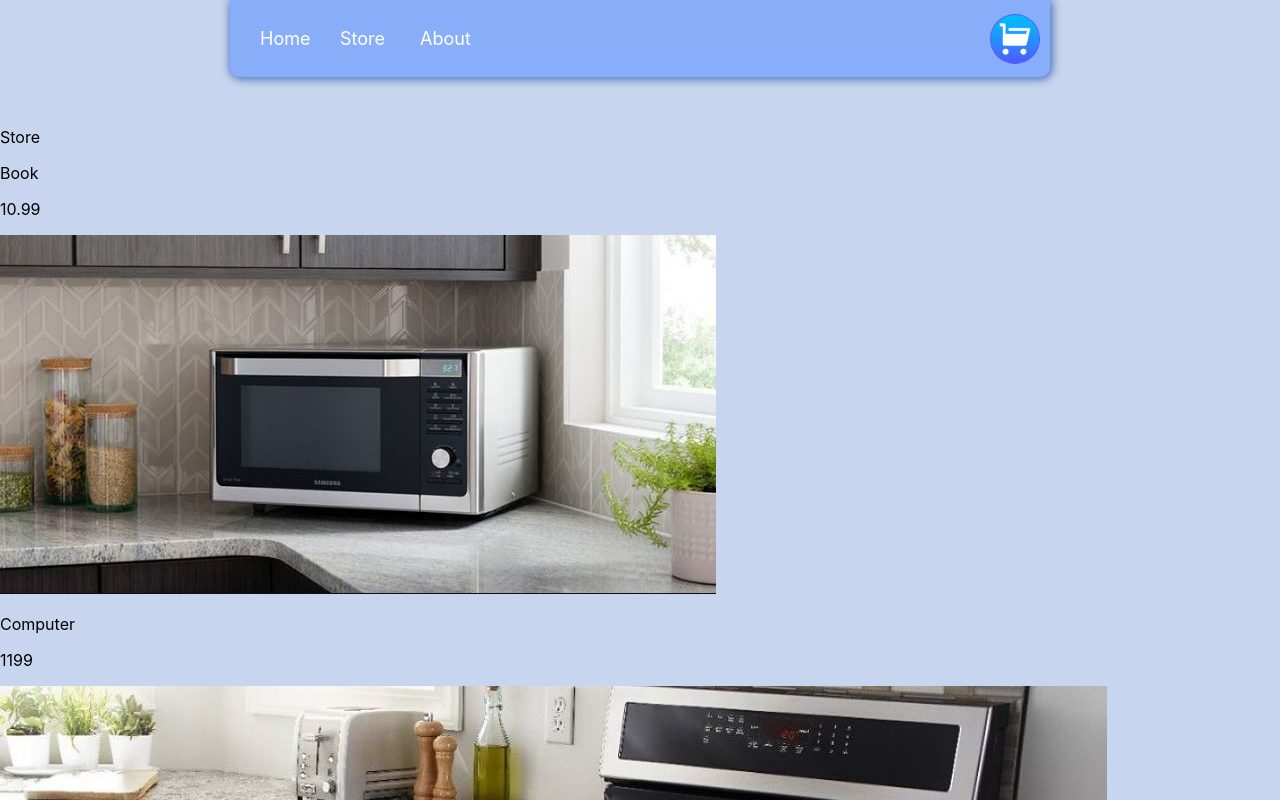
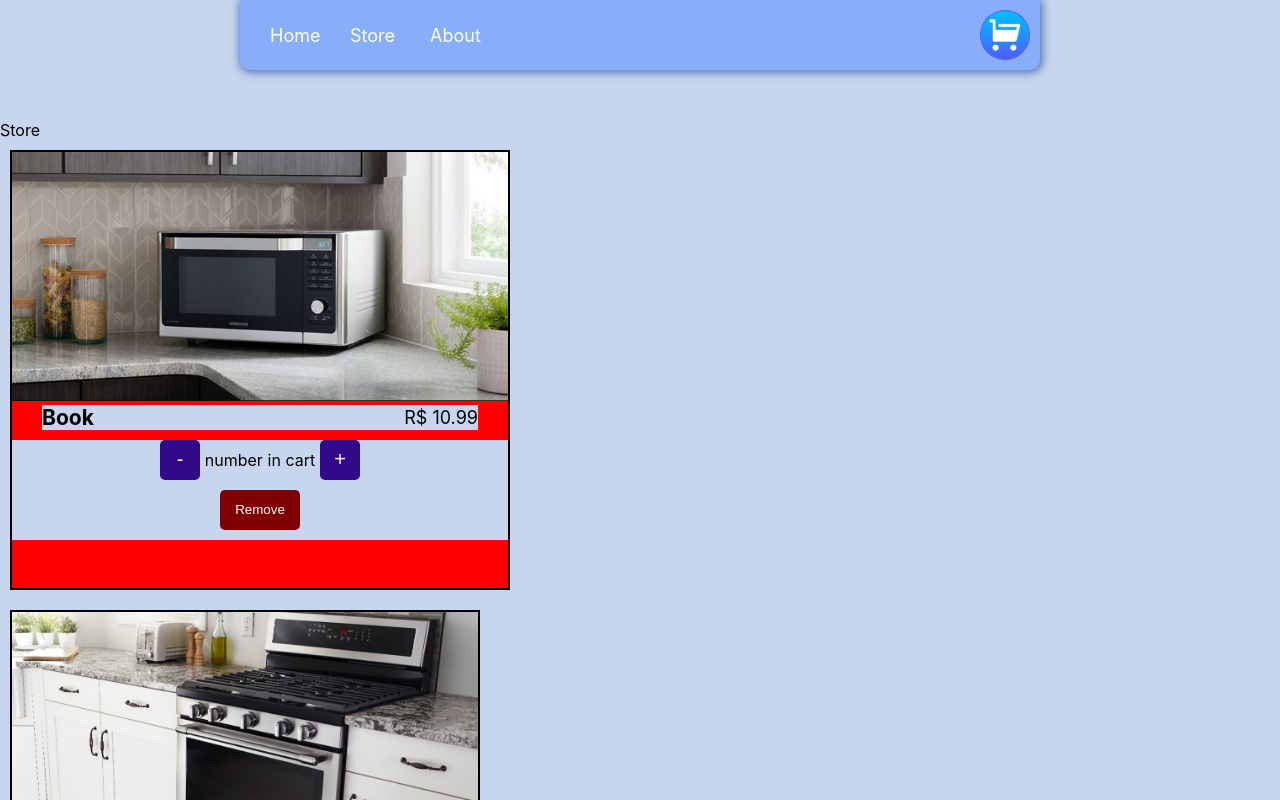
Before and after one commit to RamonMaximiliano/kyle-shopping-cart, a React (Create React App) app: page /#/store in a window 1280 px wide. Shown: the top 800 px of the page. Built offline with nearby package versions, Linux system fonts and the light colour scheme.

Commit message:
store items css

```diff
--- a/src/App.tsx
+++ b/src/App.tsx
@@ -2,7 +2,7 @@ import React from 'react';
 import './App.css';
 import { About } from './pages/About'
 import { Home } from './pages/Home'
-import { Store } from './pages/Store'
+import { Store } from './pages/Store/Store'
 import {NavBar} from './components/NavBar/NavBar'
 import { Routes, Route } from 'react-router-dom'
 
@@ -35,4 +35,7 @@ https://www.youtube.com/watch?v=lATafp15HWA&ab_channel=WebDevSimplified
 33:00
 
 
+
+o carrinho vai ser um array de objects atualizado pelo context
+
 */
--- a/src/components/StoreItem/StoreItem.tsx
+++ b/src/components/StoreItem/StoreItem.tsx
@@ -1,22 +1,42 @@
-/* import './styles.css' */
-
-
+import './styles.css'
 
 type ItemProps = {
-    key?:number,
-    name?:string,
-    price?:number,
-    imgUrl?:any
+    key?: number,
+    id?: number,
+    name?: string,
+    price?: number,
+    imgUrl?: any
+    quantity?: number
 }
 
 
-export const StoreItem = ( {key,name,price ,imgUrl }:ItemProps) => {
+export const StoreItem = ({ key, name, price, imgUrl, id }: ItemProps) => {
+    let quantity: number = 5
     return (
-        <div>
-            <p>{name}</p>
-            <p>{key}</p>
-            <p>{price}</p>
-            <img src={imgUrl} alt="test"/>
+        <div className="single-item">
+            <img src={imgUrl} alt="test" />
+            <div className="item-info">
+                <h3>{name}</h3><p>R$ {price}</p>
+            </div>
+            <div>
+                {
+                    quantity >= 1 ?
+                        <div className="item-buttons-div">
+                            <div className="item-quantity-button">
+                                <button>-</button>
+                                <p>number</p>
+                                <p>in cart</p>
+                                <button>+</button>
+                            </div>
+                            <button className="remove">Remove</button>
+                        </div>
+
+                        :
+                        <div className="item-buttons-div">
+                             <button className="add-button">+ Add to Cart</button>
+                             </div>
+                }
+            </div>
         </div>
     )
 }
--- /dev/null
+++ b/src/components/StoreItem/styles.css
@@ -0,0 +1,88 @@
+* {
+    margin: 0;
+    padding:0;
+    box-sizing: border-box;
+}
+
+.single-item{
+    max-width:500px;
+    height:440px;
+    margin:10px;
+    align-items: center;
+    text-align: center;
+    background-color: red;
+    border:2px solid black;
+}
+.single-item img{
+    width: 100%;
+    max-height:300px;
+    object-fit: cover;
+}
+
+.item-info{
+    display:flex;
+    justify-content: space-between;
+    margin-left:30px;
+    margin-right:30px;
+    align-items: center;
+    font-size: 18px;
+}
+.add-button{
+    width:100%;
+    height:40px;
+    border-radius: 5px;
+    border:none;
+    background-color: #320889;
+    color:white;
+    font-size: 15px;
+    cursor:pointer;
+}
+.add-button:hover{
+      background-color: #532ca1;
+}
+
+.item-quantity-button{
+    display:flex;
+    width:200px;
+    justify-content: space-between;
+    margin:auto;
+    align-items: center;
+}
+
+.item-quantity-button button{
+    background-color: #320889;
+    color:white;
+    border:none;
+    width: 40px;
+    height: 40px;
+    border-radius: 5px;
+    font-size: 20px;
+    cursor:pointer;
+}
+
+.item-quantity-button button:hover{
+    background-color: #532ca1;
+}
+
+
+.remove{
+    width:80px;
+    height: 40px;
+    background-color: rgb(128, 1, 1);
+    color:white;
+    border:none;
+    border-radius: 5px;
+    cursor:pointer;
+    margin-top:10px;
+}
+.remove:hover{
+    background-color: rgb(184, 63, 63);
+}
+
+.item-buttons-div{
+    height: 100px;
+    margin-top:10px;
+}
+
+
+/* provide a media query to make picture bigger when small screen */
--- a/src/pages/Store.tsx
+++ /dev/null
@@ -1,25 +0,0 @@
-import itemsArray from "../data/items"
-import { StoreItem } from '../components/StoreItem/StoreItem'
-
-/* console.log(itemsArray) */
-
-type storeItem = {
-    id?: number,
-    name?: string,
-    price?: number,
-    imgUrl?: any
-}
-
-
-export function Store() {
-    return (
-        <>
-            <div>Store</div>
-            {
-                itemsArray.map((item:storeItem) =>
-                    <StoreItem name={item.name} imgUrl={item.imgUrl} price={item.price} key={item.id}></StoreItem>
-                )
-            }
-        </>
-    )
-}
--- /dev/null
+++ b/src/pages/Store/Store.tsx
@@ -0,0 +1,28 @@
+import './styles.css'
+import itemsArray from "../../data/items"
+import { StoreItem } from '../../components/StoreItem/StoreItem'
+
+/* console.log(itemsArray) */
+
+type storeItem = {
+    id?: number,
+    name?: string,
+    price?: number,
+    imgUrl?: any
+}
+
+
+export function Store() {
+    return (
+        <>
+            <div>Store</div>
+            <div className="store-div">
+            {
+                itemsArray.map((item:storeItem) =>
+                    <StoreItem name={item.name} imgUrl={item.imgUrl} price={item.price} key={item.id} id={item.id}></StoreItem>
+                )
+            }
+            </div>
+        </>
+    )
+}
--- /dev/null
+++ b/src/pages/Store/styles.css
@@ -0,0 +1,5 @@
+.store-div{
+    display:flex;
+    flex-wrap: wrap;
+    max-width:1000px;
+}
```
